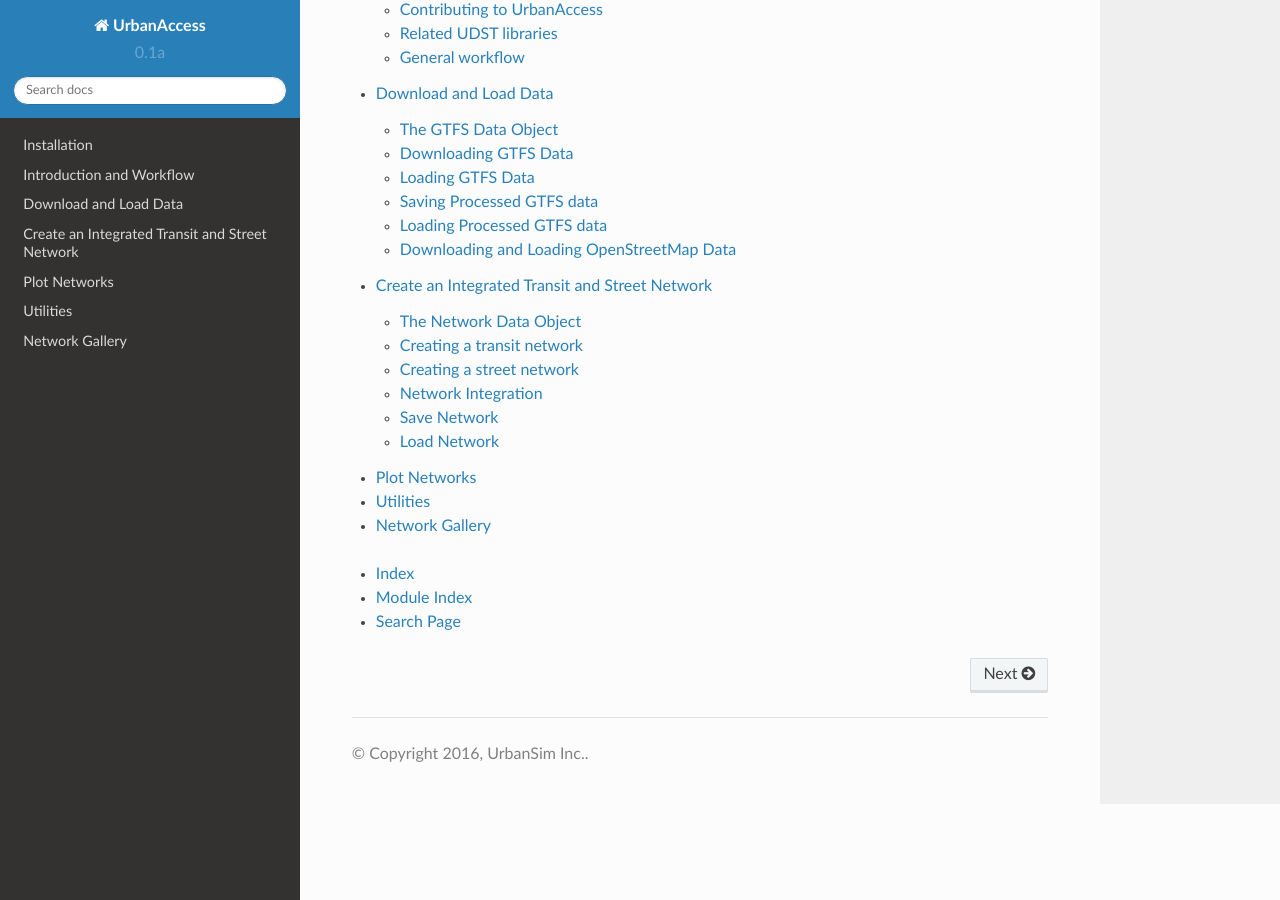
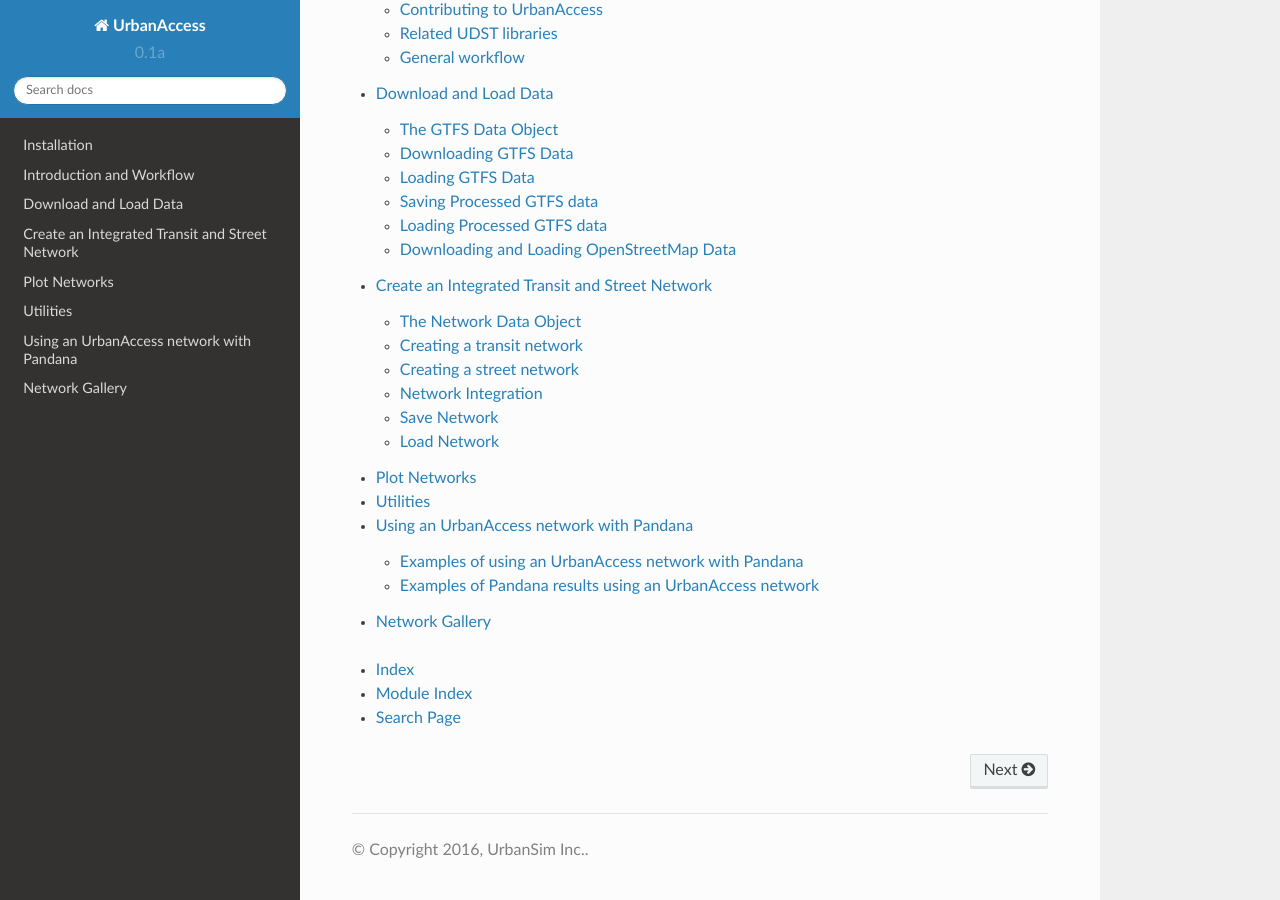
Before and after one commit to UDST/urbanaccess, a Sphinx documentation site: the page built from docs/source/index.rst, in a window 1280 px wide and 900 px high, scrolled down 566 px. Built offline with Sphinx 7.4.7 and the Read the Docs theme 2.0.0, drawn with Linux system fonts in a browser that asks for light colours; some of the changed lines change nothing that is shown.

Commit message:
fixed integration test and updated docs with pandana section

```diff
--- a/docs/source/index.rst
+++ b/docs/source/index.rst
@@ -15,6 +15,7 @@
    Create an Integrated Transit and Street Network <integrated_network>
    Plot Networks <plot>
    Utilities <utilities>
+   Using an UrbanAccess network with Pandana <pandana>
    Network Gallery <gallery>
 
 
--- /dev/null
+++ b/docs/source/pandana.rst
@@ -0,0 +1,56 @@
+.. _pandana-section:
+
+Using an UrbanAccess network with Pandana
+==========================================
+
+Pandana (Pandas Network Analysis) is a tool to compute network accessibility metrics. If you have used UrbanAccess to generate your integrated transit and pedestrian network, it has already been formatted for use with Pandana and you can use Pandana right away to compute accessibility metrics.
+
+There are a couple of important reminders about using an UrbanAccess network with Pandana:
+
+* By default, UrbanAccess generates a one way network. One way means there is an explicit edge for each direction in the edge table. Where applicable, it is important to set any Pandana ``two_way`` parameters to ``False`` (they are ``True`` by default) to indicate that the network is a one way network.
+* As of Pandana v0.3.0, ``node ids`` and ``from`` and ``to`` columns in your network must be integer type and not string. UrbanAccess automatically generates both string and integer types so use the ``from_int`` and ``to_int`` columns in edges and the index in nodes ``id_int``.
+* UrbanAccess by default will generate edge weights that represent travel time in units of minutes. Even though Pandana's impedance parameters are sometimes called ``distance`` you can use units of minutes here.
+
+For reporting issues related to Pandana and for Pandana documentation see the `Pandana repo <https://github.com/UDST/pandana>`__ directly.
+
+Examples of using an UrbanAccess network with Pandana
+~~~~~~~~~~~~~~~~~~~~~~~~~~~~~~~~~~~~~~~~~~~~~~~~~~~~~~
+
+The examples below only depict isolated code snippets to provide a general idea of how each function can be parametrized. See the demo for a full workflow.
+
+Creating a Pandana network object::
+
+    transit_ped_net = pdna.Network(integrated_ua_net.net_nodes["x"],
+                                   integrated_ua_net.net_nodes["y"],
+                                   integrated_ua_net.net_edges["from_int"],
+                                   integrated_ua_net.net_edges["to_int"],
+                                   integrated_ua_net.net_edges[["weight"]],
+                                   twoway=False)
+
+Running an aggregation query using a jobs variables for a travel time threshold of 45 minutes::
+
+    jobs_45 = transit_ped_net.aggregate(45, type='sum', decay='linear', name='jobs')
+
+Examples of Pandana results using an UrbanAccess network
+~~~~~~~~~~~~~~~~~~~~~~~~~~~~~~~~~~~~~~~~~~~~~~~~~~~~~~~~~
+
+Examples of a Pandana accessibility to jobs aggregation query in Oakland, CA using an UrbanAccess integrated transit and pedestrian network for three travel time thresholds 15, 30, and 45 minutes (Note: these plots are generated using Pandana's plot functions and are plotting the network nodes.)
+
+**Jobs accessible within 15 minutes**
+|15min|
+
+
+**Jobs accessible within 30 minutes**
+|30min|
+
+
+**Jobs accessible within 45 minutes**
+|45min|
+
+
+.. |15min| image:: _images/15_min_jobs.png
+	:scale: 80%
+.. |30min| image:: _images/30_min_jobs.png
+	:scale: 80%
+.. |45min| image:: _images/45_min_jobs.png
+	:scale: 80%
```
Also changed, not shown: .travis.yml, docs/source/_images/15_min_jobs.png (added), docs/source/_images/30_min_jobs.png (added), docs/source/_images/45_min_jobs.png (added), 1 other file.
